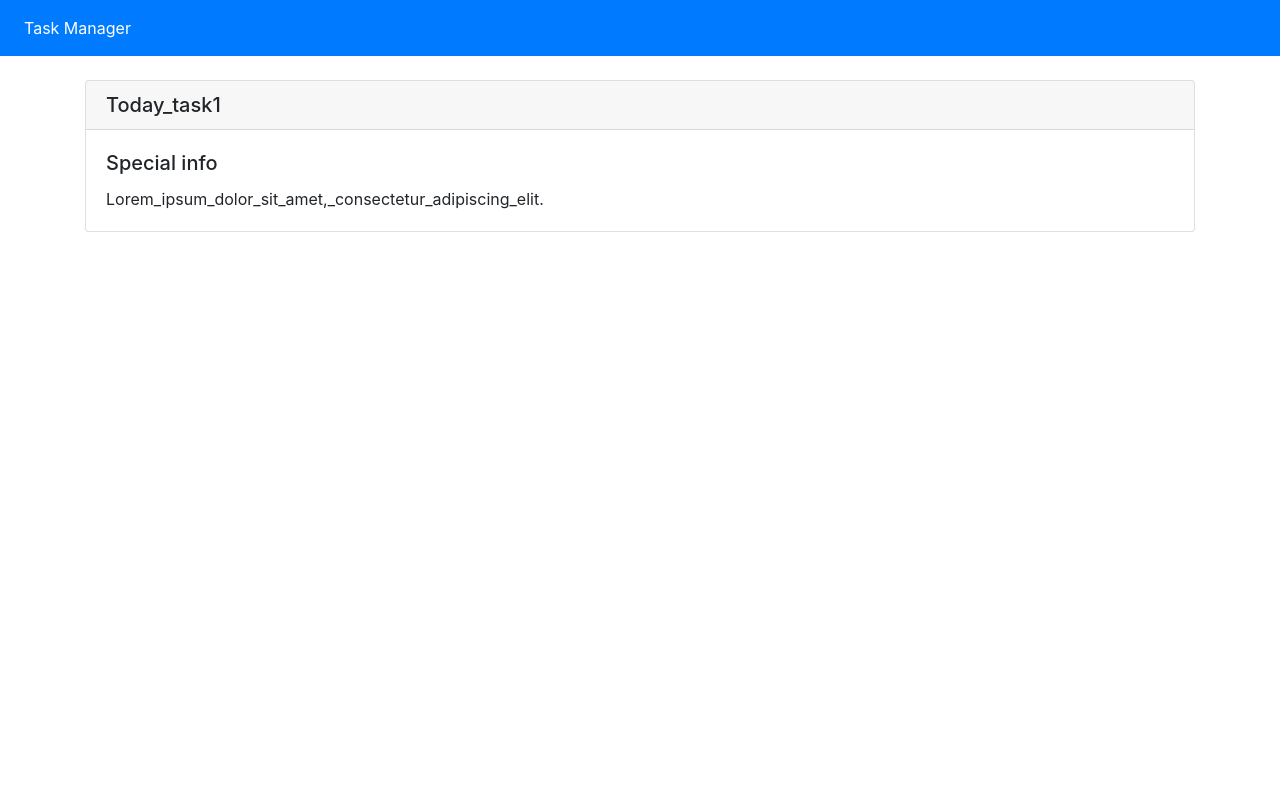
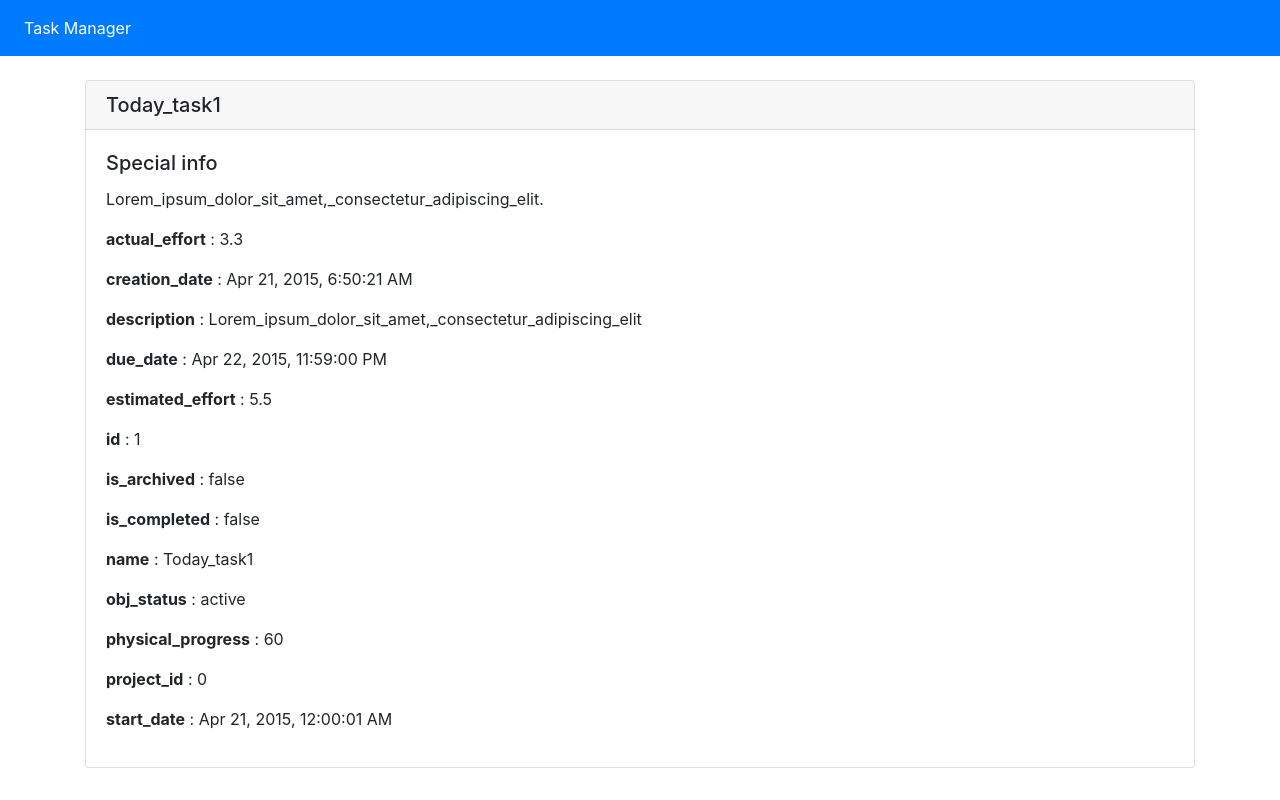
Before and after one commit to dmitrykarmazin/TaskManager, an Angular app: page /task/1 in a window 1280 px wide. Built offline with nearby package versions, Linux system fonts and the light colour scheme.

Commit message:
template update,format data fn

```diff
--- a/src/app/task/task.module.ts
+++ b/src/app/task/task.module.ts
@@ -1,5 +1,5 @@
 import { NgModule } from '@angular/core';
-import { CommonModule } from '@angular/common';
+import { CommonModule, DatePipe } from '@angular/common';
 import { HttpClientModule } from '@angular/common/http';
 import { RouterModule } from '@angular/router';
 import { FormsModule } from '@angular/forms';
@@ -13,6 +13,7 @@ import { TasksDescriptionComponent } from './tasks-description/tasks-description
     HttpClientModule,
     RouterModule,
     FormsModule
-  ]
+  ],
+  providers: [DatePipe]
 })
 export class TaskModule { }
--- a/src/app/task/tasks-description/tasks-description.component.html
+++ b/src/app/task/tasks-description/tasks-description.component.html
@@ -17,6 +17,9 @@
     <div class="card-body">
       <h5 class="card-title">Special info</h5>
       <p class="card-text">{{task.description}}.</p>
+      <p *ngFor="let item of task|keyvalue">
+        <strong>{{item.key}}</strong> : {{formatValue(item.value)}}
+      </p>
     </div>
   </div>
 </div>
--- a/src/app/task/tasks-description/tasks-description.component.ts
+++ b/src/app/task/tasks-description/tasks-description.component.ts
@@ -1,5 +1,6 @@
 import { Task } from './../models/task.model';
 import { Component, OnInit , ViewChild, ElementRef, HostListener, ChangeDetectorRef} from '@angular/core';
+import { DatePipe } from '@angular/common';
 import { ActivatedRoute } from '@angular/router';
 import { TaskService } from '../services/task.service';
 import { Subscription } from 'rxjs';
@@ -20,7 +21,8 @@ export class TasksDescriptionComponent implements OnInit {
   constructor(
     private activeRoute: ActivatedRoute,
     private taskService: TaskService,
-    private cd: ChangeDetectorRef
+    private cd: ChangeDetectorRef,
+    private dp: DatePipe
   ) { }
 
   ngOnInit() {
@@ -78,4 +80,12 @@ export class TasksDescriptionComponent implements OnInit {
       this.subs.unsubscribe();
     }
   }
+
+  formatValue(data: any) {
+    // tslint:disable-next-line:triple-equals
+    if ( data == undefined ) { return 'N/A';
+    } else if (!isNaN(Date.parse(data)) && isNaN(data)) {
+      return this.dp.transform(data, 'MMM d, y, h:mm:ss a');
+    } else { return data; }
+  }
 }
```
